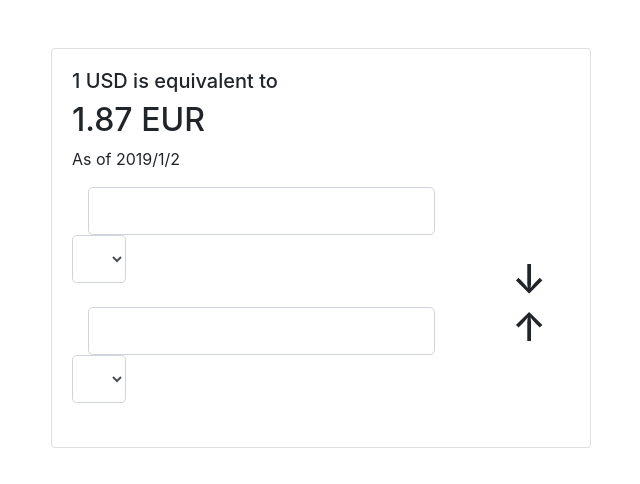
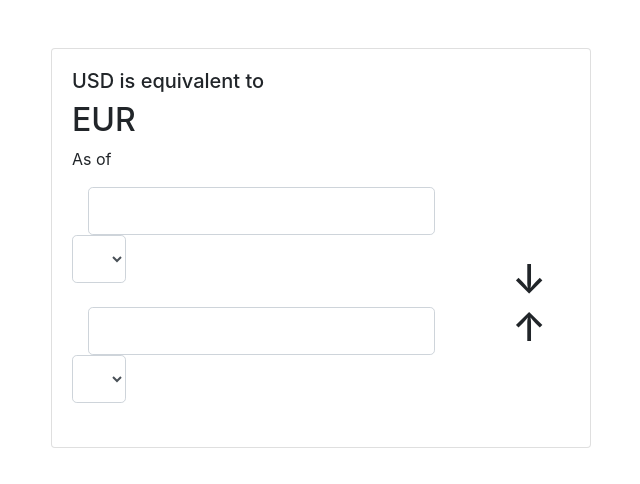
Before and after one commit to anushkachauhxn/reactjs_currencyconverter, a React (Create React App) app: page / in a window 1280 px wide. Shown: the top 484 px of the page, without its empty margins (319-959 px from the left). Built offline with nearby package versions, Linux system fonts and the light colour scheme.

Commit message:
Added more state variables. Replaced placeholder text with variables.

```diff
--- a/src/App.js
+++ b/src/App.js
@@ -21,14 +21,14 @@ class App extends Component {
         <div className="row">
           <div className="col-lg-6 mx-auto">
             <div className="card card-body">
-              <h5>1 USD is equivalent to</h5>
-              <h2>1.87 EUR</h2>
-              <p>As of 2019/1/2</p>
+              <h5>{amount} {base} is equivalent to</h5>
+              <h2>{result} {convertTo}</h2>
+              <p>As of {date}</p>
               <div className="row">
                 <div className="col-sm-10">
                   <form className="form-inline mb-4">
                     <input className="form-control form-control-lg mx-3" />
-                    <select className="form-control form-control-lg">
+                    <select name="base" value={base} className="form-control form-control-lg">
                       {currencies.map((currency) => {
                         <option key={currency} value={currency}>
                           {currency}
@@ -38,7 +38,7 @@ class App extends Component {
                   </form>
                   <form className="form-inline mb-4">
                     <input className="form-control form-control-lg mx-3" />
-                    <select className="form-control form-control-lg">
+                    <select name="convertTo" value={convertTo} className="form-control form-control-lg">
                       {currencies.map((currency) => {
                         <option key={currency} value={currency}>
                           {currency}
@@ -51,12 +51,11 @@ class App extends Component {
                 <div className="col-sm-2 align-self-center">
                   <h1 className="swap">&#8595;&#8593;</h1>
                 </div>
-              </div>
-            </div>
+              </div> {/* End of row */}
+            </div> {/* End of card */}
           </div>
         </div>
       </div>
-
     );
   }
 }
```
